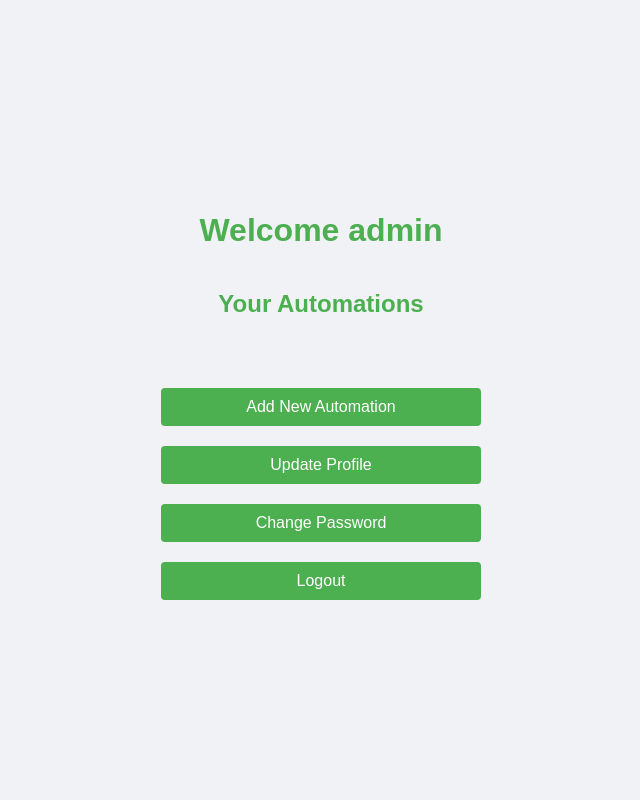
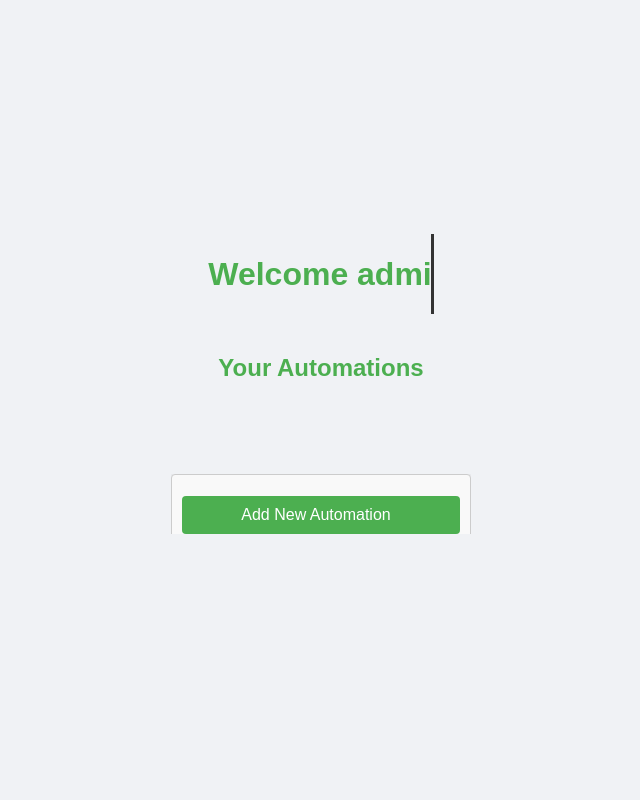
Before and after one commit to VeronikaSoldatyenkova/InvociesProcessingAutomation, a Django app: page /automation/ in a window 1280 px wide. Shown: the whole page, without its empty margins (319-959 px from the left). Run offline with Django 5.2, Linux system fonts and the light colour scheme; a user stored in the database is signed in; data comes from the database, SQL or seed files in the repository; both versions use the stored data as it was after the commit; some libraries are stand-ins or nearby versions.

Commit message:
Update HTML and CSS files in automation_app

```diff
--- a/automation_app/static/css/styles.css
+++ b/automation_app/static/css/styles.css
@@ -207,3 +207,102 @@
     font-size: 0.9em;
     margin-bottom: 20px;
 }
+
+
+
+
+
+/* Fade-in effect for the entire form-container */
+.form-container {
+    animation: fadeIn 1s ease-in forwards;
+    opacity: 0;
+}
+
+@keyframes fadeIn {
+    from { opacity: 0; }
+    to { opacity: 1; }
+}
+
+/* Typewriter effect for the welcome message */
+.typewriter {
+    display: inline-block;
+    overflow: hidden;
+    white-space: nowrap;
+    border-right: 3px solid #333;
+
+    width: 0;
+    /* We'll assume a max length of 30 characters "Welcome username" might be shorter.
+       Adjust steps and ch as needed. */
+    animation: typing 2s steps(10, end) forwards, blink-caret 1s step-end infinite;
+    margin-bottom: 20px;
+    color: #333;
+}
+
+@keyframes typing {
+    from { width: 0; }
+    to { width: 25ch; } /* enough room for "Welcome username" */
+}
+
+@keyframes blink-caret {
+    from, to { border-color: transparent; }
+    50% { border-color: #333; }
+}
+
+/* Hover scaling for automation list items */
+.automations-list li {
+    transition: transform 0.3s ease-in-out;
+}
+
+.automations-list li:hover {
+    transform: scale(1.05);
+}
+
+
+
+
+
+/* Round Button Slider */
+.rotating-slider {
+    position: relative;
+    height: 60px; /* Height of a single button */
+    width: 300px;
+    margin: 2em auto;
+    overflow: hidden; /* Hide non-active buttons */
+}
+
+.rotating-slider ul.slides {
+    position: absolute;
+    top: 0;
+    left: 0;
+    list-style: none;
+    padding: 0;
+    margin: 0;
+    width: 100%;
+    transition: transform 0.5s ease-in-out; /* Smooth scroll effect */
+}
+
+.rotating-slider ul.slides li {
+    display: flex;
+    justify-content: center;
+    align-items: center;
+    height: 60px; /* Match slider height */
+    text-align: center;
+    margin: 0;
+}
+
+.rotating-slider ul.slides li a.button {
+    display: block;
+    width: 100%;
+    padding: 10px;
+    background-color: #4CAF50;
+    color: white;
+    text-decoration: none;
+    text-align: center;
+    font-size: 16px;
+    border-radius: 4px;
+    transition: background 0.3s ease;
+}
+
+.rotating-slider ul.slides li a.button:hover {
+    background-color: #45a049;
+}
--- a/automation_app/templates/automation_app/home.html
+++ b/automation_app/templates/automation_app/home.html
@@ -1,4 +1,3 @@
-<!-- automation_app/templates/automation_app/home.html -->
 <!DOCTYPE html>
 <html>
 <head>
@@ -6,25 +5,91 @@
     {% load static %}
     <link rel="stylesheet" type="text/css" href="{% static 'css/styles.css' %}">
     <script src="https://cdnjs.cloudflare.com/ajax/libs/jquery/3.6.0/jquery.min.js"></script>
+    <script src="https://ajax.googleapis.com/ajax/libs/jqueryui/1.11.2/jquery-ui.min.js"></script>
+    <style>
+        /* Round Button Slider */
+.rotating-slider {
+    position: relative;
+    height: 60px; /* Height of a single button */
+    width: 300px;
+    margin: 2em auto;
+    overflow: hidden; /* Hide non-active buttons */
+}
+
+.rotating-slider ul.slides {
+    position: absolute;
+    top: 0;
+    left: 0;
+    list-style: none;
+    padding: 0;
+    margin: 0;
+    width: 100%;
+    transition: transform 0.5s ease-in-out; /* Smooth scroll effect */
+}
+
+.rotating-slider ul.slides li {
+    display: flex;
+    justify-content: center;
+    align-items: center;
+    height: 60px; /* Match slider height */
+    text-align: center;
+    margin: 0;
+}
+
+.rotating-slider ul.slides li a.button {
+    display: block;
+    width: 100%;
+    padding: 10px;
+    background-color: #4CAF50;
+    color: white;
+    text-decoration: none;
+    text-align: center;
+    font-size: 16px;
+    border-radius: 4px;
+    transition: background 0.3s ease;
+}
+
+.rotating-slider ul.slides li a.button:hover {
+    background-color: #45a049;
+}
+
+    </style>
     <script>
-        function runAutomation(automationId) {
-            $.ajax({
-                url: `/automation/run_automation/${automationId}/`,
-                type: 'GET',
-                success: function(response) {
-                    alert('Automation triggered successfully.');
-                },
-                error: function(response) {
-                    alert('Failed to trigger automation.');
-                }
-            });
+$(document).ready(function () {
+    const $slider = $('.rotating-slider ul.slides');
+    const slideHeight = $('.rotating-slider').height(); // Height of a single button
+    let currentIndex = 0;
+    const totalSlides = $slider.children('li').length;
+
+    // Function to update the slider position
+    function updateSlider() {
+        $slider.css('transform', `translateY(-${currentIndex * slideHeight}px)`);
+    }
+
+    // Scroll event for navigating the buttons
+    $('.rotating-slider').on('wheel', function (e) {
+        if (e.originalEvent.deltaY > 0) {
+            // Scroll down
+            currentIndex = (currentIndex + 1) % totalSlides;
+        } else {
+            // Scroll up
+            currentIndex = (currentIndex - 1 + totalSlides) % totalSlides;
         }
-    </script>
+        updateSlider();
+    });
+
+    // Initial position
+    updateSlider();
+});
+</script>
+
 </head>
 <body>
-    <h1>Welcome {{ user.username }}</h1>
+    <div class="typewriter">
+        <h1>Welcome {{ user.username }}</h1>
+    </div>
     <h2>Your Automations</h2>
-    <ul>
+    <ul class="automations-list">
         {% for user_automation in user_automations %}
         <li>
             <span>{{ user_automation.automation.name }} - {{ user_automation.automation.automation_type.name }}</span>
@@ -36,9 +101,16 @@
         </li>
         {% endfor %}
     </ul>
-    <a href="{% url 'add_automation' %}" class="button">Add New Automation</a>
-    <a href="{% url 'profile' %}" class="button">Update Profile</a>
-    <a href="{% url 'change_password' %}" class="button">Change Password</a>
-    <a href="{% url 'logout' %}" class="button">Logout</a>
+
+<!-- Round Button Slider -->
+<div class="rotating-slider">
+    <ul class="slides">
+        <li><a href="{% url 'add_automation' %}" class="button"><span>Add New Automation</span></a></li>
+        <li><a href="{% url 'profile' %}" class="button"><span>Update Profile</span></a></li>
+        <li><a href="{% url 'change_password' %}" class="button"><span>Change Password</span></a></li>
+        <li><a href="{% url 'logout' %}" class="button"><span>Logout</span></a></li>
+    </ul>
+</div>
+
 </body>
 </html>
--- a/automation_app/templates/automation_app/login.html
+++ b/automation_app/templates/automation_app/login.html
@@ -8,7 +8,9 @@
 </head>
 <body>
     <form method="post">
-        <h1>Login</h1>
+
+            <h1>Login</h1>
+
         {% csrf_token %}
         <label for="username">Username:</label>
         <input type="text" id="username" name="username">
```
Also changed, not shown: main.py (added, +16 -0 lines), db.sqlite3.
